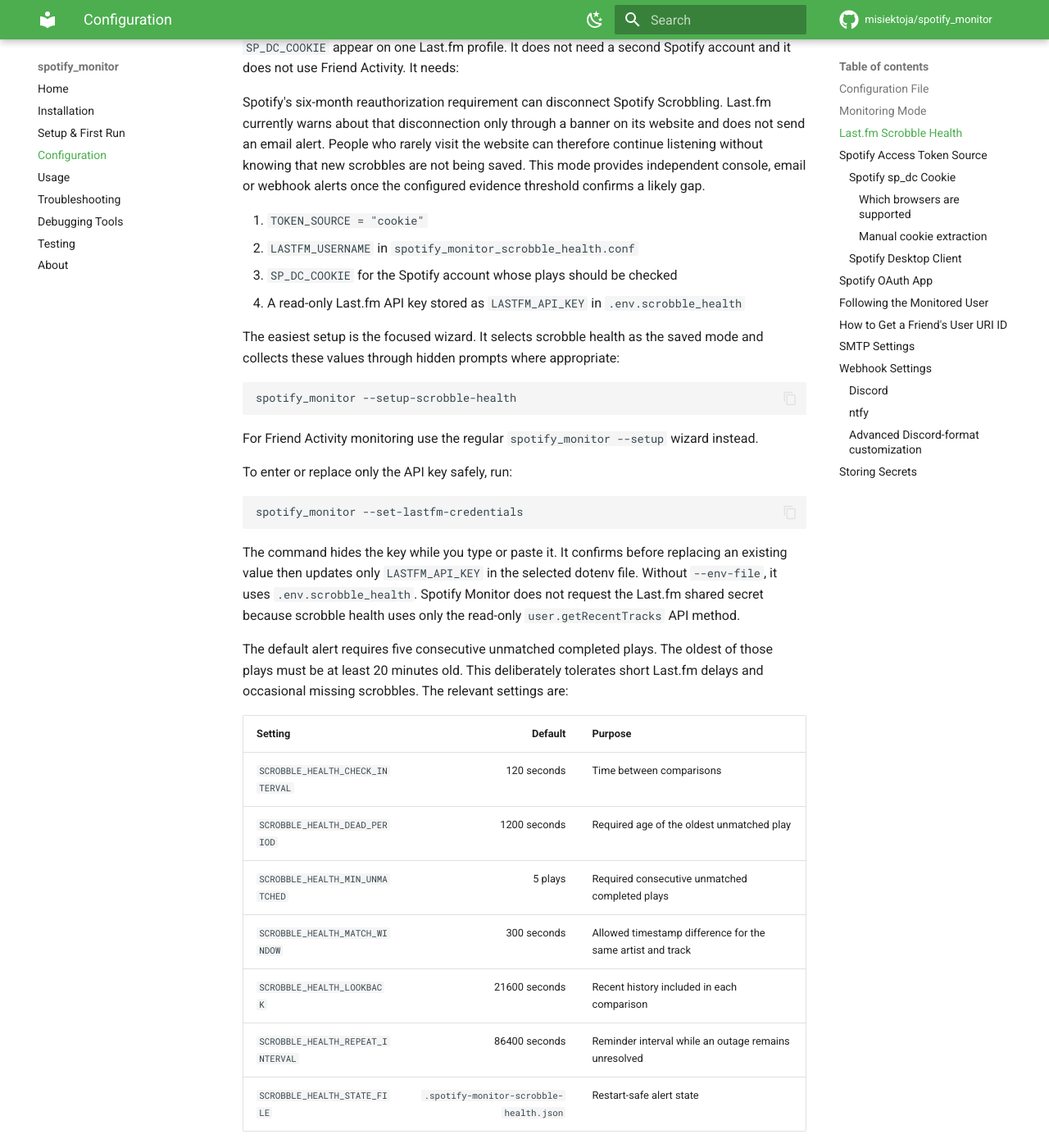
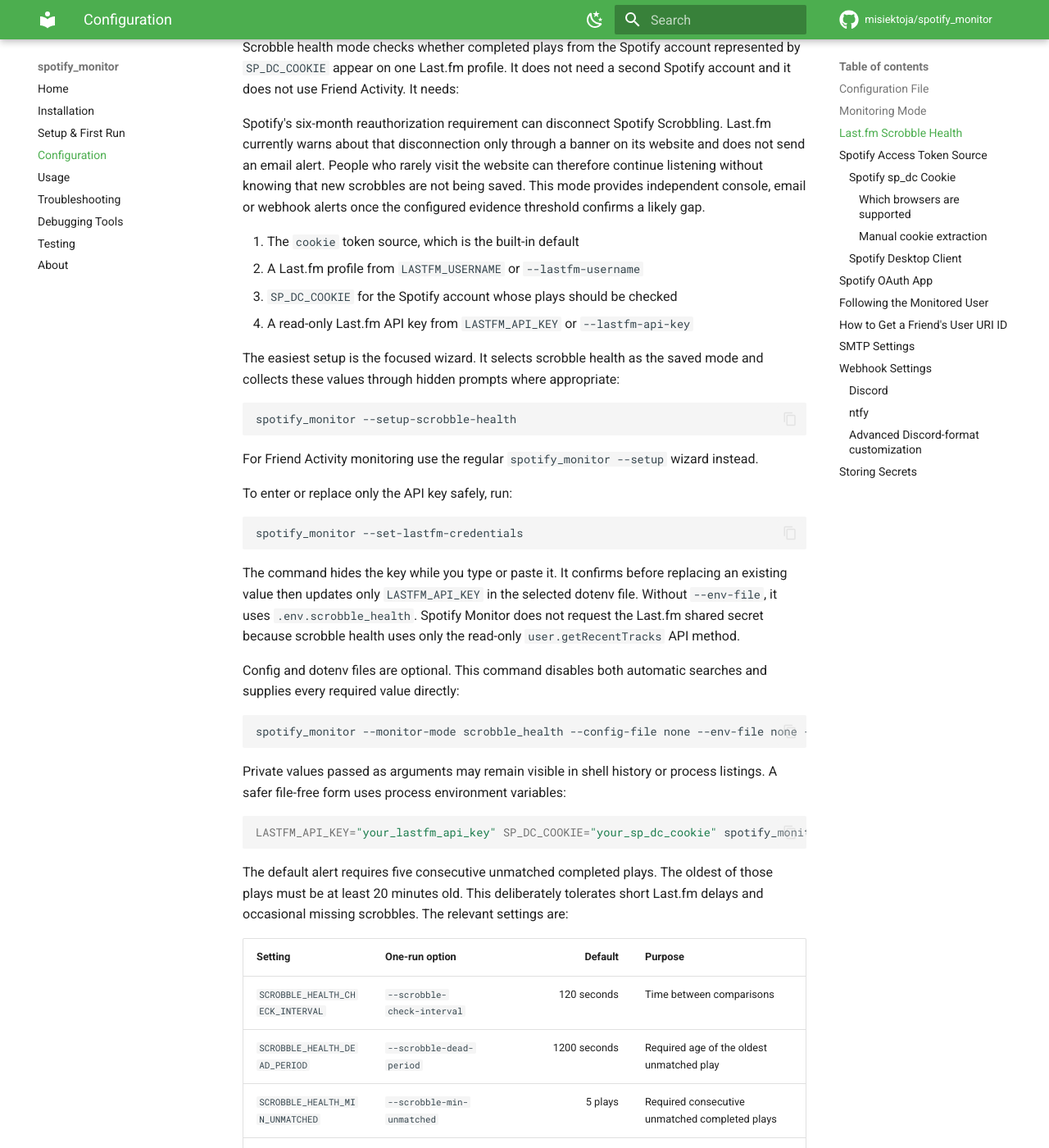
Before and after one commit to misiektoja/spotify_monitor, an MkDocs documentation site: the page built from docs/configuration.md, in a window 1280 px wide and 1400 px high, scrolled down 2299 px. Shown: the whole window at 82% size. Built offline with MkDocs 1.6.1 and Material for MkDocs 9.7.7, drawn with Linux system fonts in a browser that asks for light colours; comment, search, counter and statistics services are not loaded; some of the changed text lies outside the part shown.

Commit message:
docs(config): document file-free scrobble health

````diff
--- a/docs/configuration.md
+++ b/docs/configuration.md
@@ -33,7 +33,7 @@
 4. Values from the selected `.env` file
 5. Command-line options
 
-The `.env` layer applies only to supported private keys such as `SP_DC_COOKIE`, `LASTFM_API_KEY`, `SMTP_PASSWORD` and `WEBHOOK_URL`. A target written directly after the command overrides `TARGET_USER_URI_ID`. Use `--config-file PATH` and `--env-file PATH` if you do not want automatic file discovery. See [Storing Secrets](#storing-secrets) for the search rules and supported keys.
+The `.env` layer applies only to supported private keys such as `SP_DC_COOKIE`, `LASTFM_API_KEY`, `SMTP_PASSWORD` and `WEBHOOK_URL`. A target written directly after the command overrides `TARGET_USER_URI_ID`. Use `--config-file PATH` and `--env-file PATH` to select files explicitly. Use `--config-file none` and `--env-file none` to disable both automatic searches. See [Storing Secrets](#storing-secrets) for the search rules and supported keys.
 
 You may set `TARGET_USER_URI_ID` to a raw user ID, Spotify user URI or profile URL. A positional command-line target takes precedence over this configured value. With a configured target you can start monitoring with:
 
@@ -53,7 +53,7 @@
 | Friend Activity | `"friend_activity"` | A followed Spotify user's completed tracks, presence and listening sessions | `spotify_monitor --setup` |
 | Scrobble health | `"scrobble_health"` | Whether this Spotify account's completed plays reach one Last.fm profile | `spotify_monitor --setup-scrobble-health` |
 
-Only one mode runs at a time. A command-line selection takes precedence over the mode saved as `MONITOR_MODE`. Friend Activity is used when neither source selects a mode. Use `--monitor-mode friend_activity` or `--monitor-mode scrobble_health` for one run. Selecting scrobble health on the command line also selects its mode-specific default config and dotenv filenames. Save the Last.fm username as `LASTFM_USERNAME` in the scrobble health config.
+Only one mode runs at a time. A command-line selection takes precedence over the mode saved as `MONITOR_MODE`. Friend Activity is used when neither source selects a mode. Use `--monitor-mode friend_activity` or `--monitor-mode scrobble_health` for one run. Selecting scrobble health on the command line also selects its mode-specific default config and dotenv filenames. Save the Last.fm username as `LASTFM_USERNAME` or pass `--lastfm-username` for one run.
 
 For example, this runs Friend Activity even when the selected config saves scrobble health as `MONITOR_MODE`:
 
@@ -68,10 +68,10 @@
 
 Spotify's six-month reauthorization requirement can disconnect Spotify Scrobbling. Last.fm currently warns about that disconnection only through a banner on its website and does not send an email alert. People who rarely visit the website can therefore continue listening without knowing that new scrobbles are not being saved. This mode provides independent console, email or webhook alerts once the configured evidence threshold confirms a likely gap.
 
-1. `TOKEN_SOURCE = "cookie"`
-2. `LASTFM_USERNAME` in `spotify_monitor_scrobble_health.conf`
+1. The `cookie` token source, which is the built-in default
+2. A Last.fm profile from `LASTFM_USERNAME` or `--lastfm-username`
 3. `SP_DC_COOKIE` for the Spotify account whose plays should be checked
-4. A read-only Last.fm API key stored as `LASTFM_API_KEY` in `.env.scrobble_health`
+4. A read-only Last.fm API key from `LASTFM_API_KEY` or `--lastfm-api-key`
 
 The easiest setup is the focused wizard. It selects scrobble health as the saved mode and collects these values through hidden prompts where appropriate:
 
@@ -89,17 +89,29 @@
 
 The command hides the key while you type or paste it. It confirms before replacing an existing value then updates only `LASTFM_API_KEY` in the selected dotenv file. Without `--env-file`, it uses `.env.scrobble_health`. Spotify Monitor does not request the Last.fm shared secret because scrobble health uses only the read-only `user.getRecentTracks` API method.
 
+Config and dotenv files are optional. This command disables both automatic searches and supplies every required value directly:
+
+```sh
+spotify_monitor --monitor-mode scrobble_health --config-file none --env-file none --lastfm-username LASTFM_USERNAME --lastfm-api-key LASTFM_API_KEY --spotify-dc-cookie SP_DC_COOKIE
+```
+
+Private values passed as arguments may remain visible in shell history or process listings. A safer file-free form uses process environment variables:
+
+```sh
+LASTFM_API_KEY="your_lastfm_api_key" SP_DC_COOKIE="your_sp_dc_cookie" spotify_monitor --monitor-mode scrobble_health --config-file none --env-file none --lastfm-username LASTFM_USERNAME
+```
+
 The default alert requires five consecutive unmatched completed plays. The oldest of those plays must be at least 20 minutes old. This deliberately tolerates short Last.fm delays and occasional missing scrobbles. The relevant settings are:
 
-| Setting | Default | Purpose |
-| --- | ---: | --- |
-| `SCROBBLE_HEALTH_CHECK_INTERVAL` | 120 seconds | Time between comparisons |
-| `SCROBBLE_HEALTH_DEAD_PERIOD` | 1200 seconds | Required age of the oldest unmatched play |
-| `SCROBBLE_HEALTH_MIN_UNMATCHED` | 5 plays | Required consecutive unmatched completed plays |
-| `SCROBBLE_HEALTH_MATCH_WINDOW` | 300 seconds | Allowed timestamp difference for the same artist and track |
-| `SCROBBLE_HEALTH_LOOKBACK` | 21600 seconds | Recent history included in each comparison |
-| `SCROBBLE_HEALTH_REPEAT_INTERVAL` | 86400 seconds | Reminder interval while an outage remains unresolved |
-| `SCROBBLE_HEALTH_STATE_FILE` | `.spotify-monitor-scrobble-health.json` | Restart-safe alert state |
+| Setting | One-run option | Default | Purpose |
+| --- | --- | ---: | --- |
+| `SCROBBLE_HEALTH_CHECK_INTERVAL` | `--scrobble-check-interval` | 120 seconds | Time between comparisons |
+| `SCROBBLE_HEALTH_DEAD_PERIOD` | `--scrobble-dead-period` | 1200 seconds | Required age of the oldest unmatched play |
+| `SCROBBLE_HEALTH_MIN_UNMATCHED` | `--scrobble-min-unmatched` | 5 plays | Required consecutive unmatched completed plays |
+| `SCROBBLE_HEALTH_MATCH_WINDOW` | `--scrobble-match-window` | 300 seconds | Allowed timestamp difference for the same artist and track |
+| `SCROBBLE_HEALTH_LOOKBACK` | `--scrobble-lookback` | 21600 seconds | Recent history included in each comparison |
+| `SCROBBLE_HEALTH_REPEAT_INTERVAL` | `--scrobble-repeat-interval` | 86400 seconds | Reminder interval while an outage remains unresolved |
+| `SCROBBLE_HEALTH_STATE_FILE` | `--scrobble-state-file` | `.spotify-monitor-scrobble-health.json` | Restart-safe alert state |
 
 An operational Spotify or Last.fm request error does not count as a scrobbling outage. The existing health state is preserved until both histories can be compared again. Recovery requires a confirmed match newer than the Spotify evidence that triggered the outage. Outage alerts link directly to the Last.fm connected-applications page for reauthorization.
 
@@ -491,12 +503,13 @@
 <a id="storing-secrets"></a>
 ## Storing Secrets
 
-A dotenv file is a plain text file that holds private values separately from regular configuration. Friend Activity uses `.env` by default. Scrobble health uses `.env.scrobble_health` by default. Store `SP_DC_COOKIE`, `REFRESH_TOKEN`, `SP_APP_CLIENT_ID`, `SP_APP_CLIENT_SECRET`, `SMTP_PASSWORD`, `WEBHOOK_URL` and `NTFY_ACCESS_TOKEN` in the file selected for that mode. Do not commit either file or share it.
+A dotenv file is a plain text file that holds private values separately from regular configuration. Friend Activity uses `.env` by default. Scrobble health uses `.env.scrobble_health` by default. Store `SP_DC_COOKIE`, `LASTFM_API_KEY`, `REFRESH_TOKEN`, `SP_APP_CLIENT_ID`, `SP_APP_CLIENT_SECRET`, `SMTP_PASSWORD`, `WEBHOOK_URL` and `NTFY_ACCESS_TOKEN` in the file selected for that mode. Do not commit either file or share it.
 
 You can use operating system environment variables instead of a file. Set them with `export` on Linux, Unix, macOS or WSL:
 
 ```sh
 export SP_DC_COOKIE="your_sp_dc_cookie_value"
+export LASTFM_API_KEY="your_lastfm_api_key"
 export REFRESH_TOKEN="your_spotify_app_refresh_token"
 export SP_APP_CLIENT_ID="your_spotify_app_client_id"
 export SP_APP_CLIENT_SECRET="your_spotify_app_client_secret"
@@ -521,6 +534,7 @@
 
 ```ini
 SP_DC_COOKIE="your_sp_dc_cookie_value"
+LASTFM_API_KEY="your_lastfm_api_key"
 REFRESH_TOKEN="your_spotify_app_refresh_token"
 SP_APP_CLIENT_ID="your_spotify_app_client_id"
 SP_APP_CLIENT_SECRET="your_spotify_app_client_secret"
````
